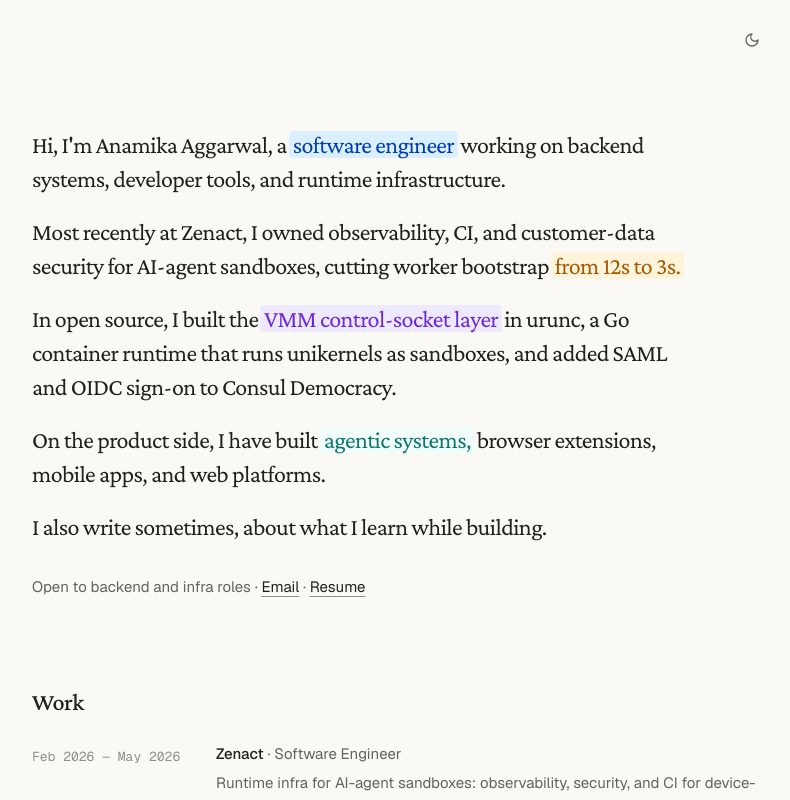
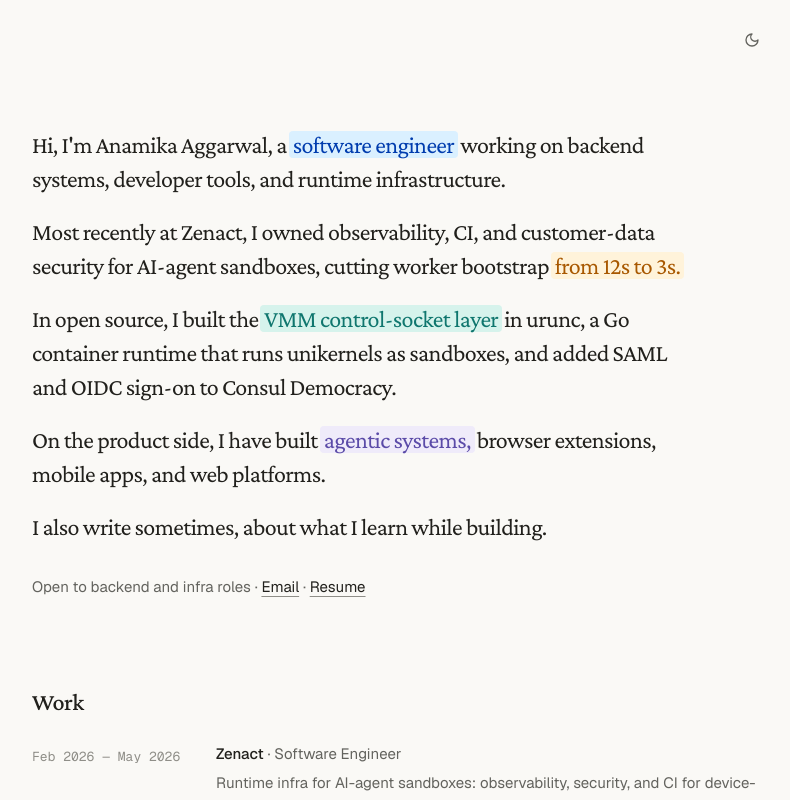
Before and after one commit to Anamika1608/portfolio, a Next.js app: page / in a window 1280 px wide. Shown: the top 800 px of the page, without its empty margins (240-1030 px from the left). Built offline with nearby package versions, Linux system fonts and the light colour scheme.

Commit message:
Hero highlight colors: teal for VMM layer, lavender for agentic systems

```diff
--- a/src/components/Hero/HeroSection.tsx
+++ b/src/components/Hero/HeroSection.tsx
@@ -24,7 +24,7 @@ export function HeroSection() {
 
       <p className="mb-5">
         In open source, I built the{" "}
-        <span className={`${mark} bg-[#EDE9FE] text-[#6D28D9] dark:bg-transparent dark:text-[#c4b5fd]`}>
+        <span className={`${mark} bg-[#D6F3EC] text-[#0F766E] dark:bg-transparent dark:text-[#5fd3c0]`}>
           VMM control-socket layer
         </span>{" "}
         in urunc, a Go container runtime that runs unikernels as sandboxes, and
@@ -33,7 +33,7 @@ export function HeroSection() {
 
       <p className="mb-5">
         On the product side, I have built{" "}
-        <span className={`${mark} bg-[#F0FDFA] text-[#0F766E] dark:bg-transparent dark:text-[#5fd3c0]`}>
+        <span className={`${mark} bg-[#EFEBFA] text-[#5B4BA8] dark:bg-transparent dark:text-[#B9A9F5]`}>
           agentic systems,
         </span>{" "}
         browser extensions, mobile apps, and web platforms.
```
